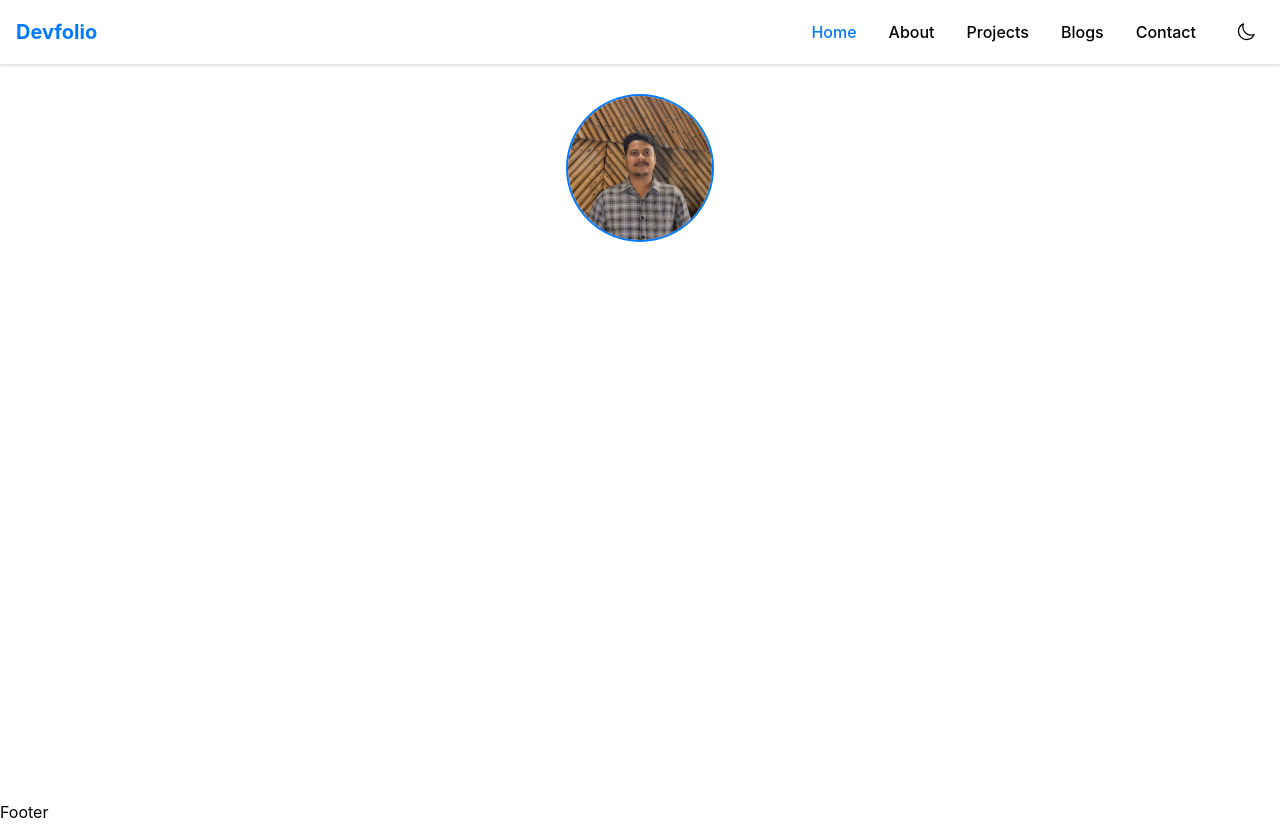
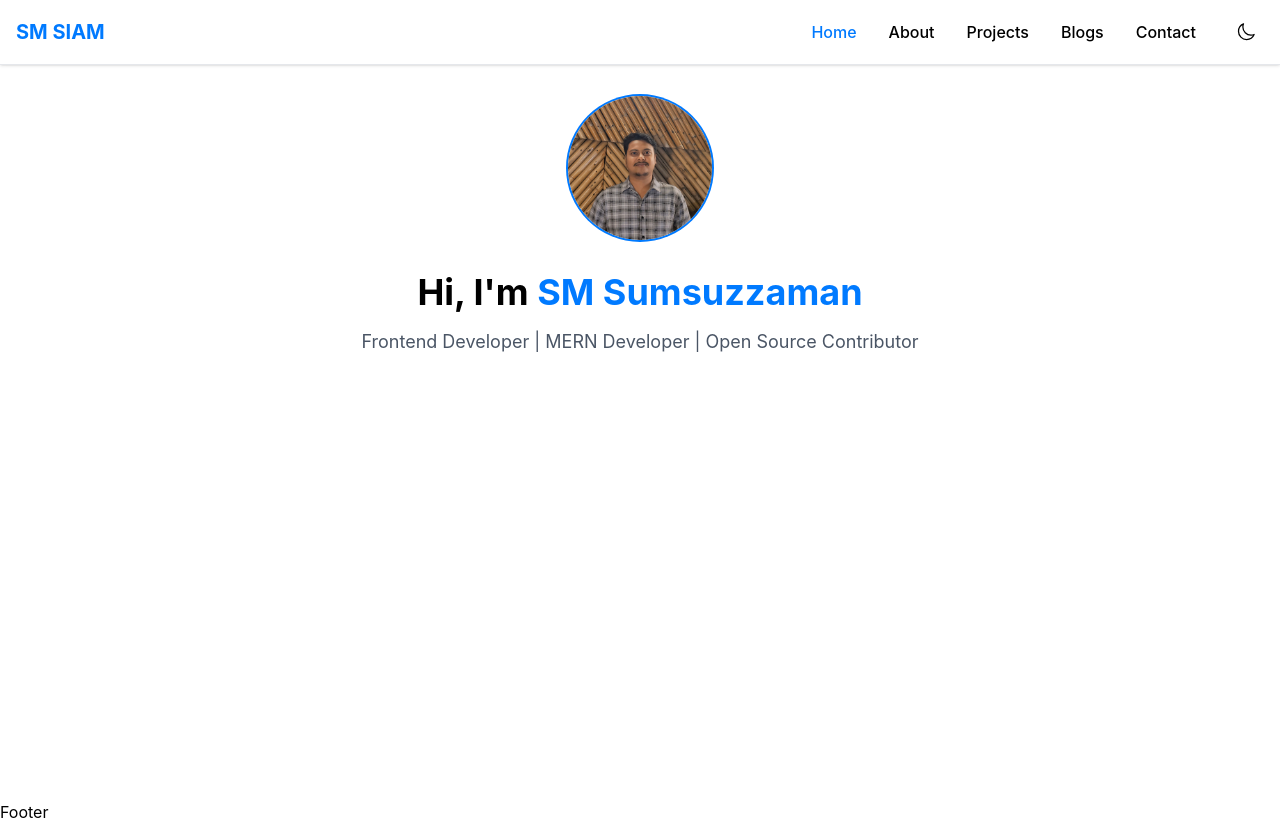
Before and after one commit to siam114/portfolio-website-nextjs, a Next.js app: page / in a window 1280 px wide. Built offline with nearby package versions, Linux system fonts and the light colour scheme.

Commit message:
design title and profile

```diff
--- a/src/app/components/Hero.tsx
+++ b/src/app/components/Hero.tsx
@@ -7,6 +7,9 @@ const Hero = () => {
         <div className="flex flex-col items-center mb-4">
             <Image src="/siam.jpg" alt="Profile Photo" width={1000} height={1000} className="rounded-full mb-4 w-36 h-36 object-cover ring-2 ring-primary"/>
         </div>
+
+        <h1 className="text-2xl md:text-4xl font-bold mb-4">Hi, I&apos;m <span className="text-primary"> SM Sumsuzzaman</span></h1>
+        <p className="text-sm md:text-lg text-gray-600 dark:text-gray-300">Frontend Developer | MERN Developer | Open Source Contributor</p>
       </div>
     </section>
   )
--- a/src/app/components/Navbar.tsx
+++ b/src/app/components/Navbar.tsx
@@ -33,7 +33,7 @@ const Navbar = () => {
         {/* desktop menu */}
         <div className="flex items-center justify-between h-16">
           <Link href="/" className="text-xl font-bold text-primary">
-            Devfolio
+            SM SIAM
           </Link>
 
           {/* desktop menus */}
```
